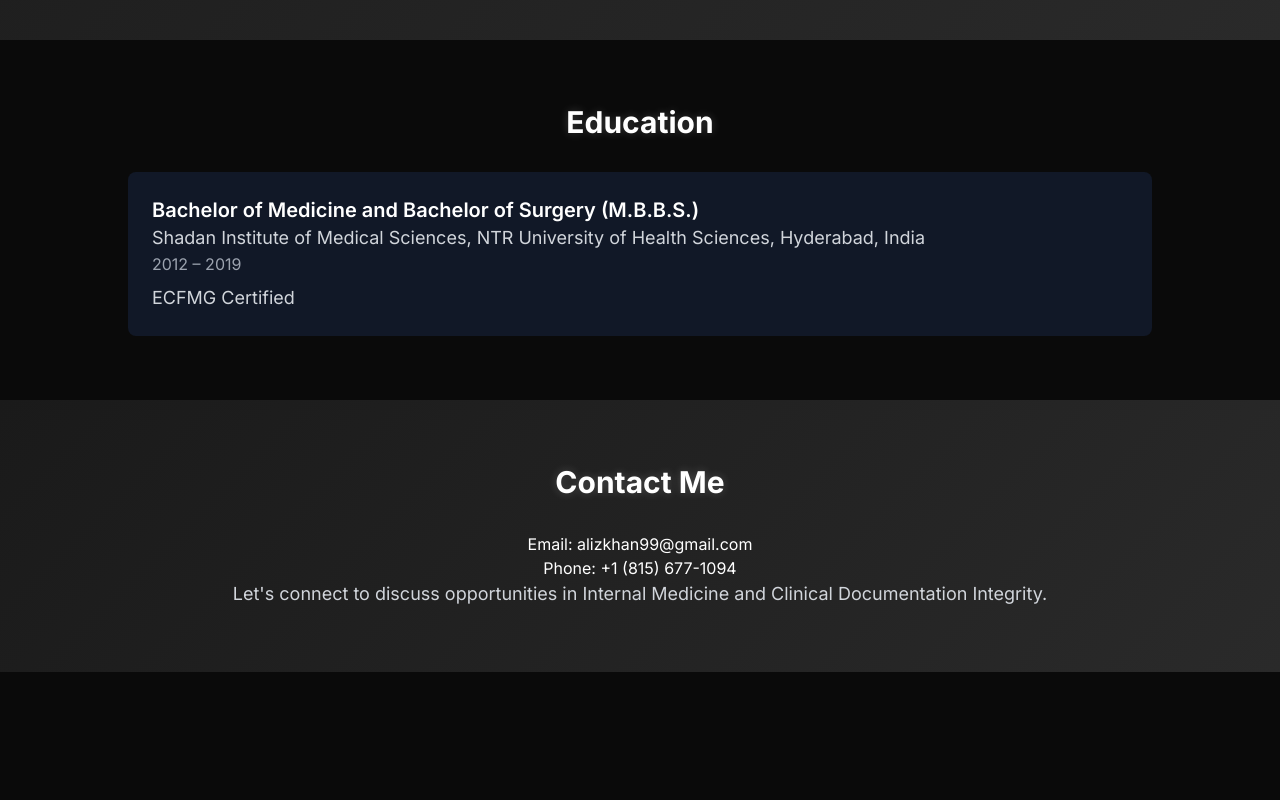
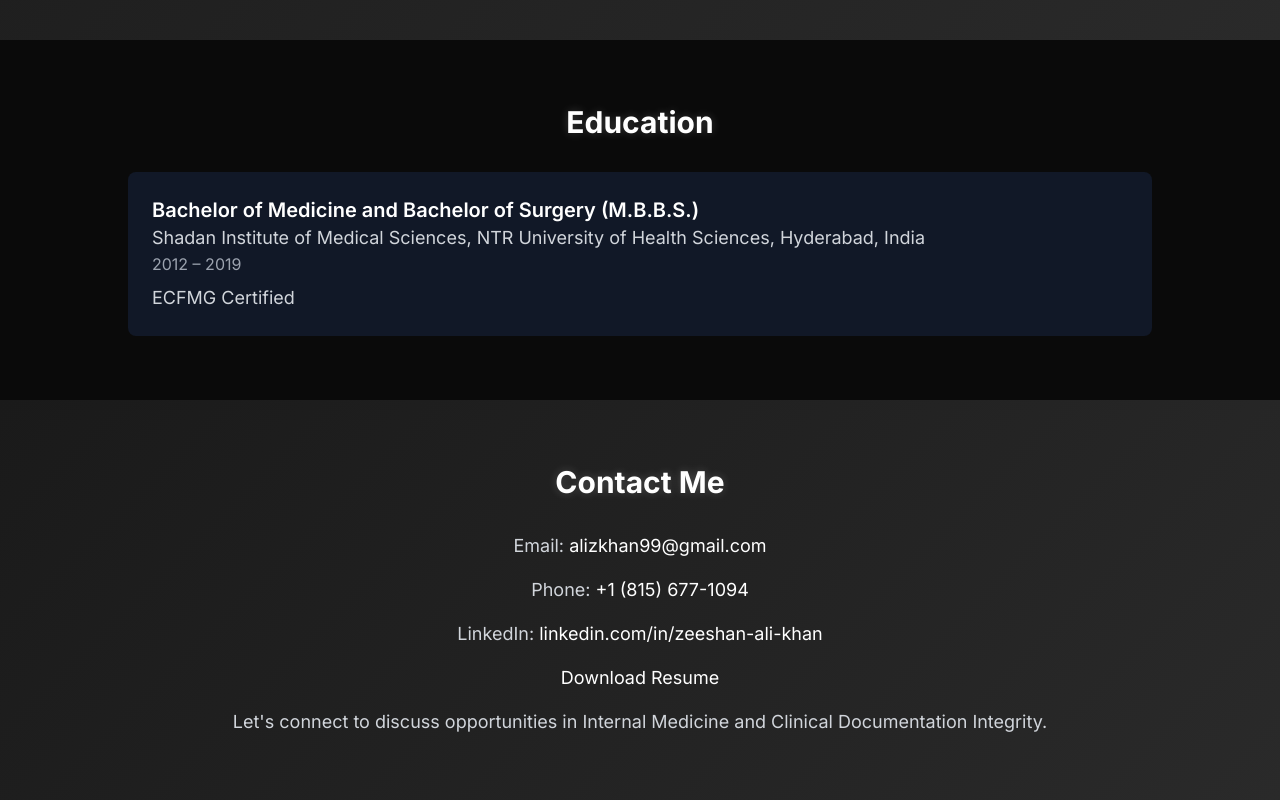
Before and after one commit to drzeeshanalikhan/drzeeshanalikhan.github.io, a plain HTML site: page index.html in a window 1280 px wide. Shown: the part 1757-2557 px from the top of the page. Before the commit the page ends 2429 px from the top, so only its background shows below. Drawn offline with nearby package versions, Linux system fonts and the light colour scheme.

Commit message:
Update index.html

```diff
--- a/index.html
+++ b/index.html
@@ -117,8 +117,10 @@
     <section id="contact" class="section-spacing gradient-bg">
         <div class="max-w-5xl mx-auto text-center">
             <h2 class="text-3xl font-bold mb-8 glow-text">Contact Me</h2>
-            <p className="text-lg text-gray-300 mb-4">Email: <a href="mailto:alizkhan99@gmail.com" className="text-white hover:underline">alizkhan99@gmail.com</a></p>
-            <p className="text-lg text-gray-300 mb-4">Phone: <a href="tel:+18156771094" className="text-white hover:underline">+1 (815) 677-1094</a></p>
+            <p class="text-lg text-gray-300 mb-4">Email: <a href="mailto:alizkhan99@gmail.com" class="text-white hover:underline">alizkhan99@gmail.com</a></p>
+            <p class="text-lg text-gray-300 mb-4">Phone: <a href="tel:+18156771094" class="text-white hover:underline">+1 (815) 677-1094</a></p>
+            <p class="text-lg text-gray-300 mb-4">LinkedIn: <a href="https://www.linkedin.com/in/zeeshan-ali-khan" target="_blank" class="text-white hover:underline">linkedin.com/in/zeeshan-ali-khan</a></p>
+            <p class="text-lg text-gray-300 mb-4"><a href="Zeeshan_Ali_Khan_Resume.pdf" download class="text-white hover:underline">Download Resume</a></p>
             <p class="text-lg text-gray-300">Let's connect to discuss opportunities in Internal Medicine and Clinical Documentation Integrity.</p>
         </div>
     </section>
```
